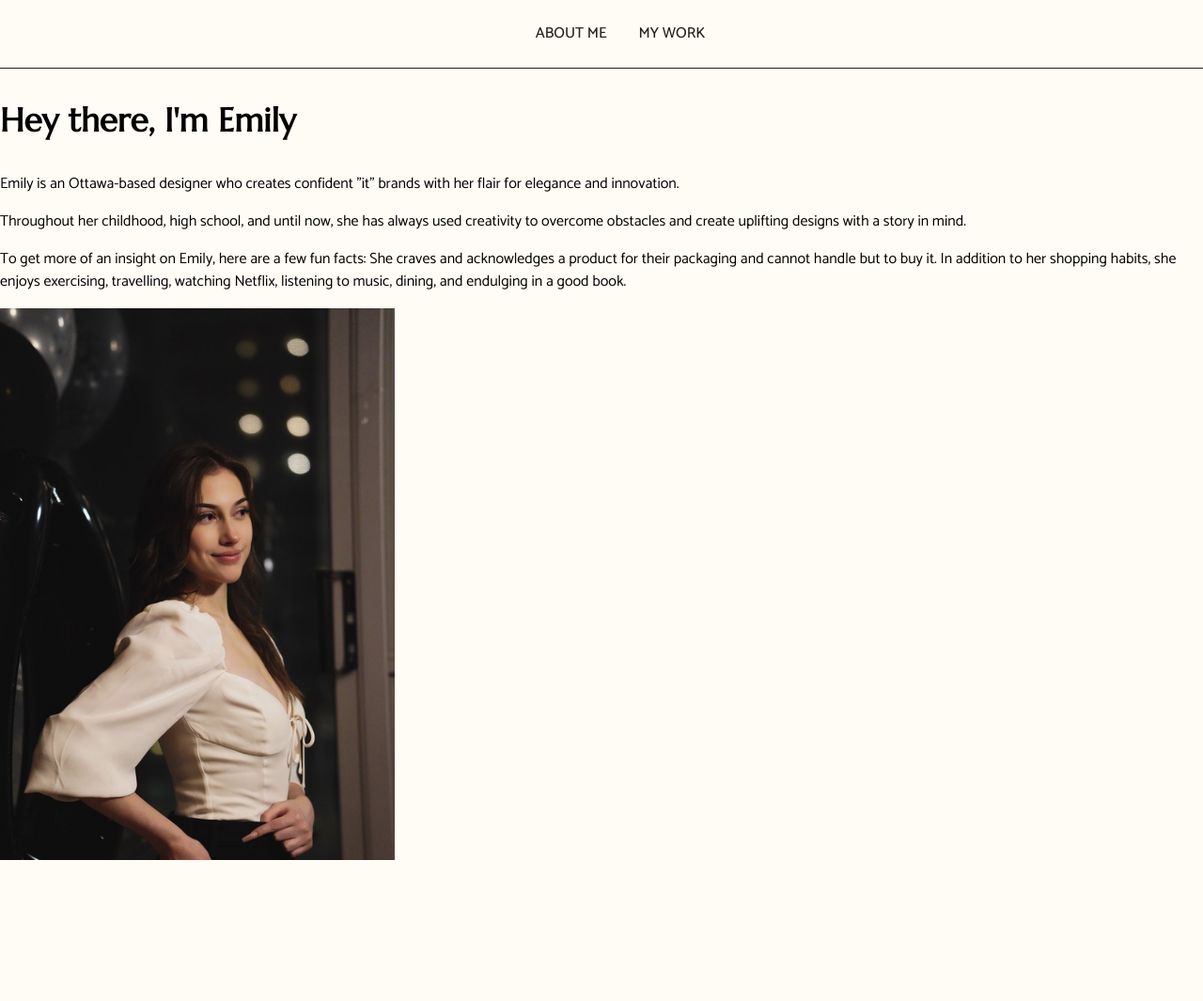
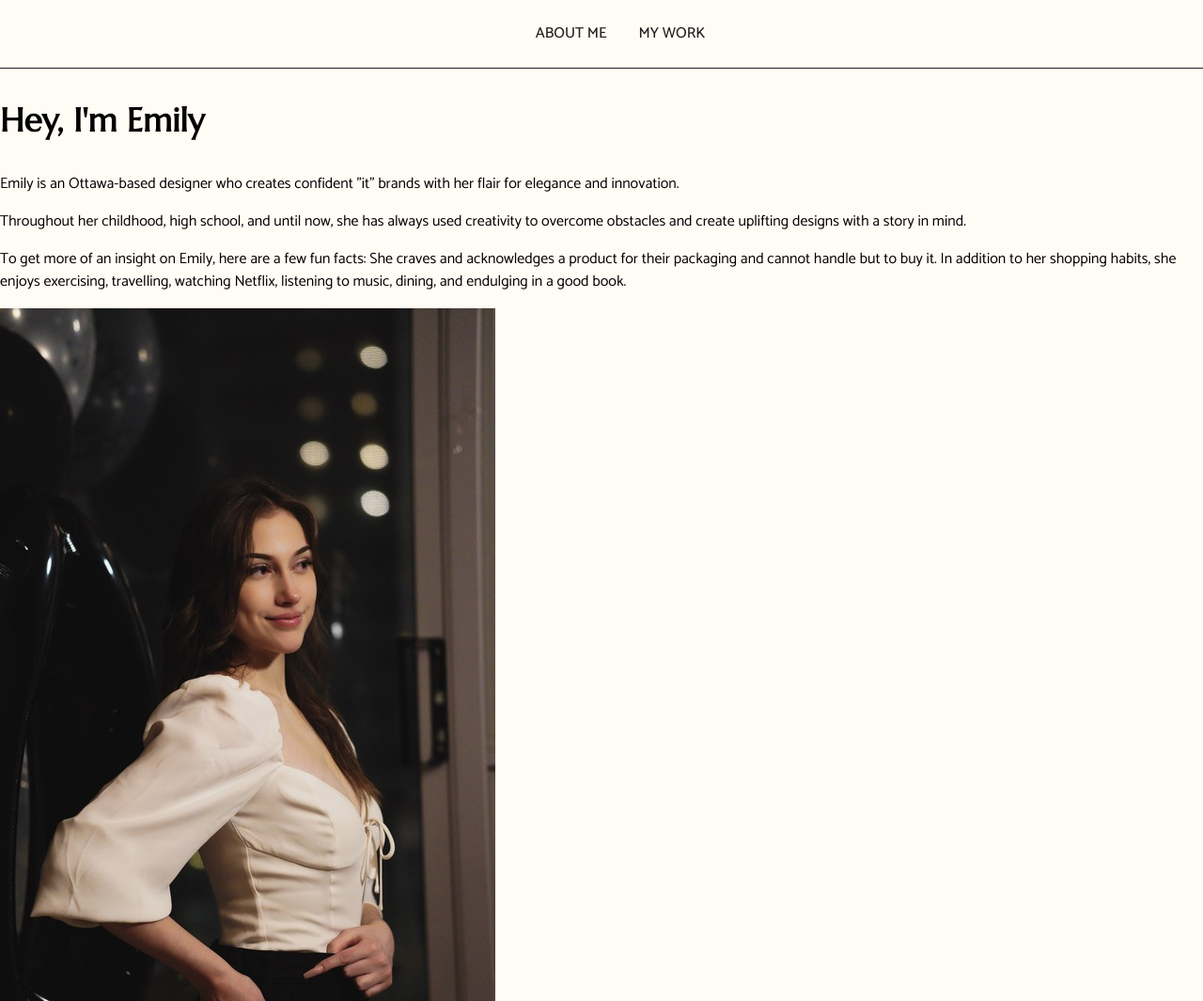
Before and after one commit to EmilyGrce/profile-page, a plain HTML site: page index.html in a window 1280 px wide. Shown: the whole page at 94% size. Before the commit the page ends 923 px from the top, so only its background shows below. Drawn offline with Linux system fonts and the light colour scheme.

Commit message:
Head banner created

```diff
--- a/index.html
+++ b/index.html
@@ -10,9 +10,6 @@
 </head>
 <body>
 
-  <header>
-    <div class="container">
-
     <nav role="navigation">
       <ul>
         <li><a href="#About Me">About Me</a></li>
@@ -20,10 +17,12 @@
       </ul>
     </nav>
 
-    <section class="about">
-      <div class="main">
-      <div class="about-text">
-        <h1>Hey there, I'm Emily</h1>
+    <header class="hero-banner"></header>
+
+      <section class="about-me">
+        <h1>Hey, I'm Emily</h1>
+        <div class="wrapper flex">
+         <div class="card">
            <p>Emily is an Ottawa-based designer who creates confident "it" brands
                with her flair for elegance and innovation.</p>
            <p>Throughout her childhood, high school, and until now, she has always
@@ -34,9 +33,9 @@
              handle but to buy it. In addition to her shopping habits, she enjoys
              exercising, travelling, watching Netflix, listening to music, dining, and
              endulging in a good book.</p>
-          <img src="images/Emily_L.jpeg" alt="Emily in White">
+          <div class="card">
+           <img src ="images/Emily_L.jpeg" alt="Emly in White"
           </div>
-
         </div>
       </section>
 
```
Lines whose indentation alone changed are shown as unchanged.
